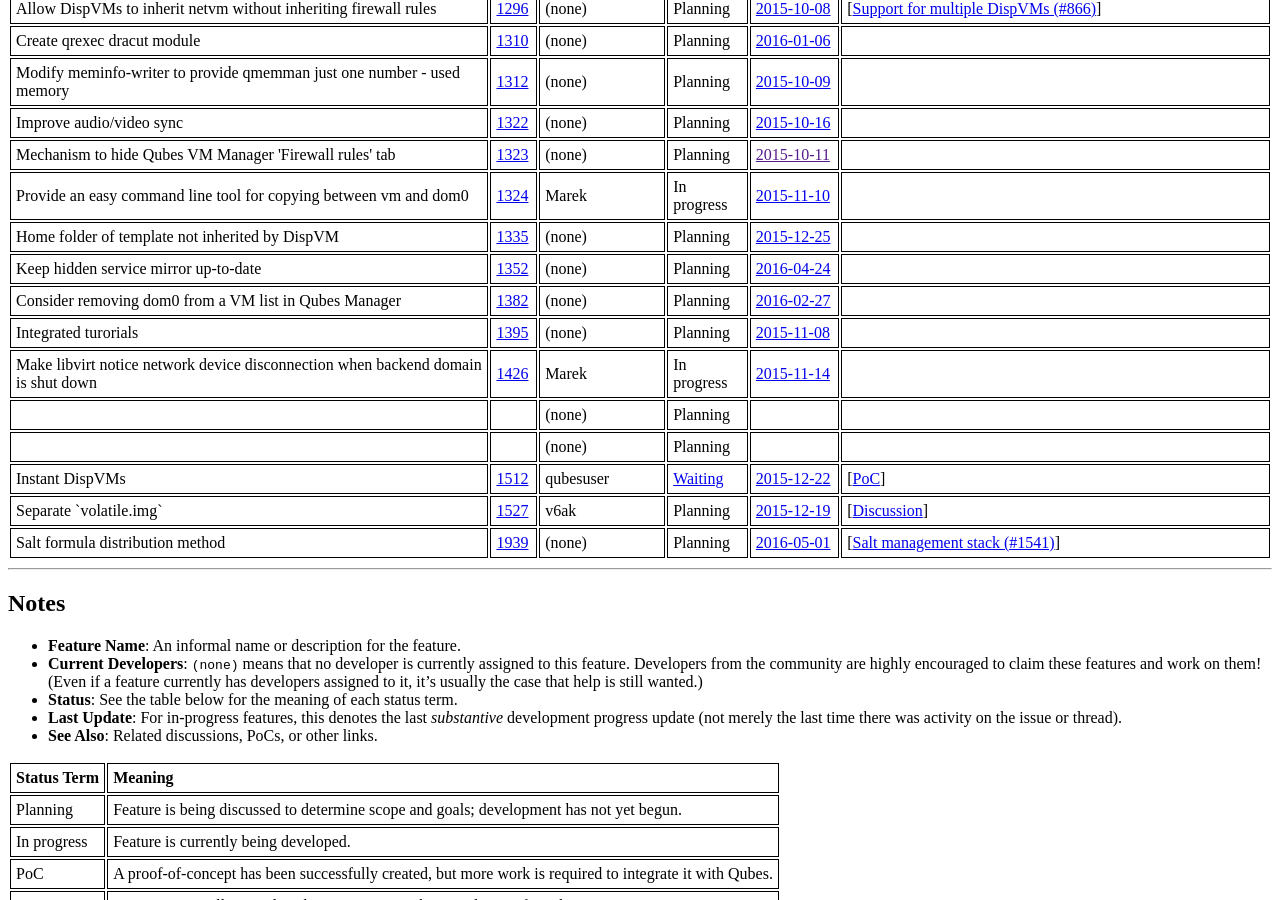
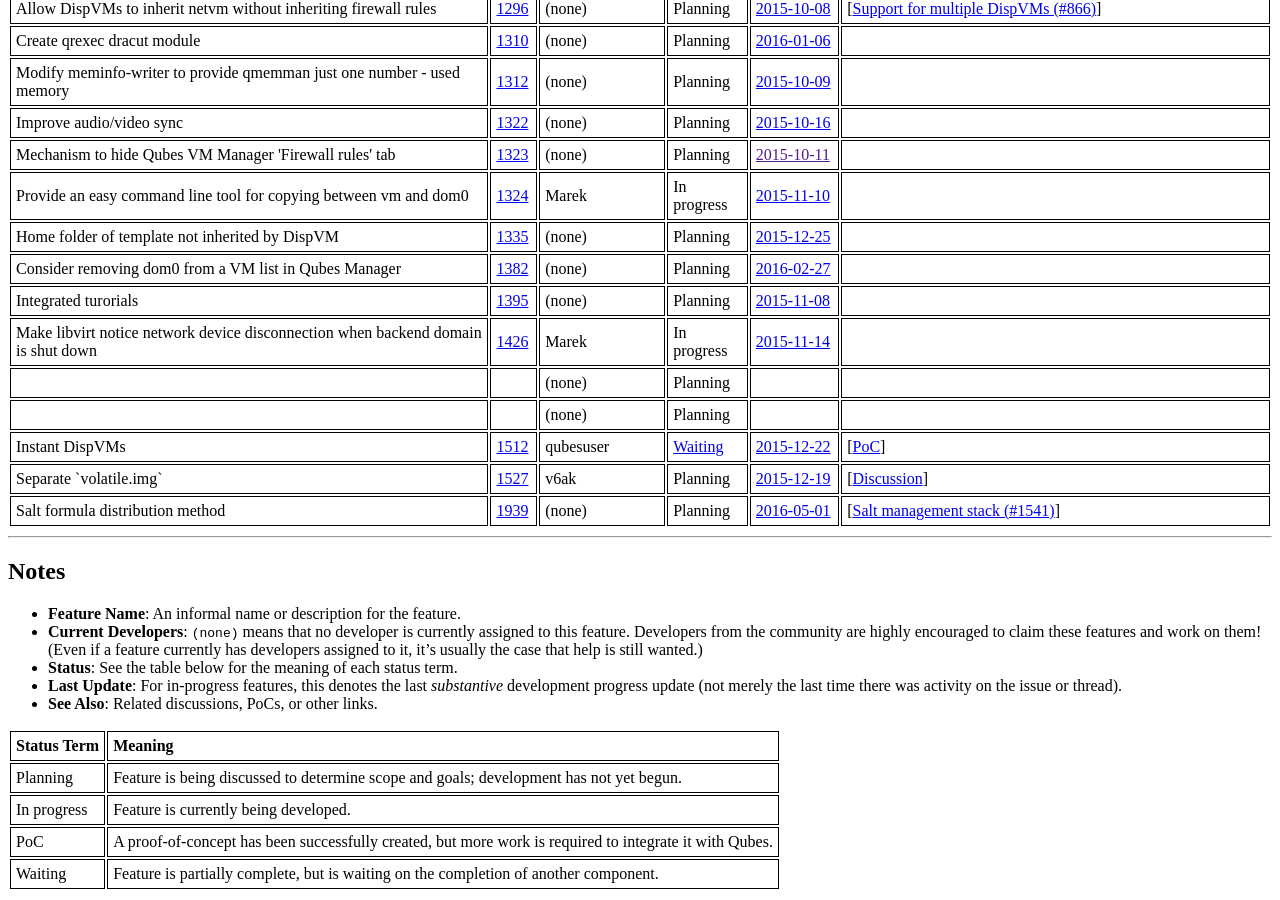
Before and after one commit to QubesOS/qubes-issues, a Jekyll site: the page built from index.md, in a window 1280 px wide and 900 px high, scrolled down 1756 px. Built offline with Jekyll 4.4.1, drawn with Linux system fonts in a browser that asks for light colours.

Commit message:
Untrack #1352
We're not currently tracking website issues here.

```diff
--- a/_data/features.yml
+++ b/_data/features.yml
@@ -782,21 +782,6 @@
   - desc   :
     url    :
 
-- name   : Keep hidden service mirror up-to-date
-  issue  : 1352
-  devs   :
-  status :
-    code   : Planning
-    url    :
-  updated:
-    date   : 2016-04-24
-    url    : https://github.com/QubesOS/qubes-issues/issues/1352#issuecomment-213910111
-  info   :
-  - desc   :
-    url    :
-  - desc   :
-    url    :
-
 - name   : Consider removing dom0 from a VM list in Qubes Manager
   issue  : 1382
   devs   :
```
